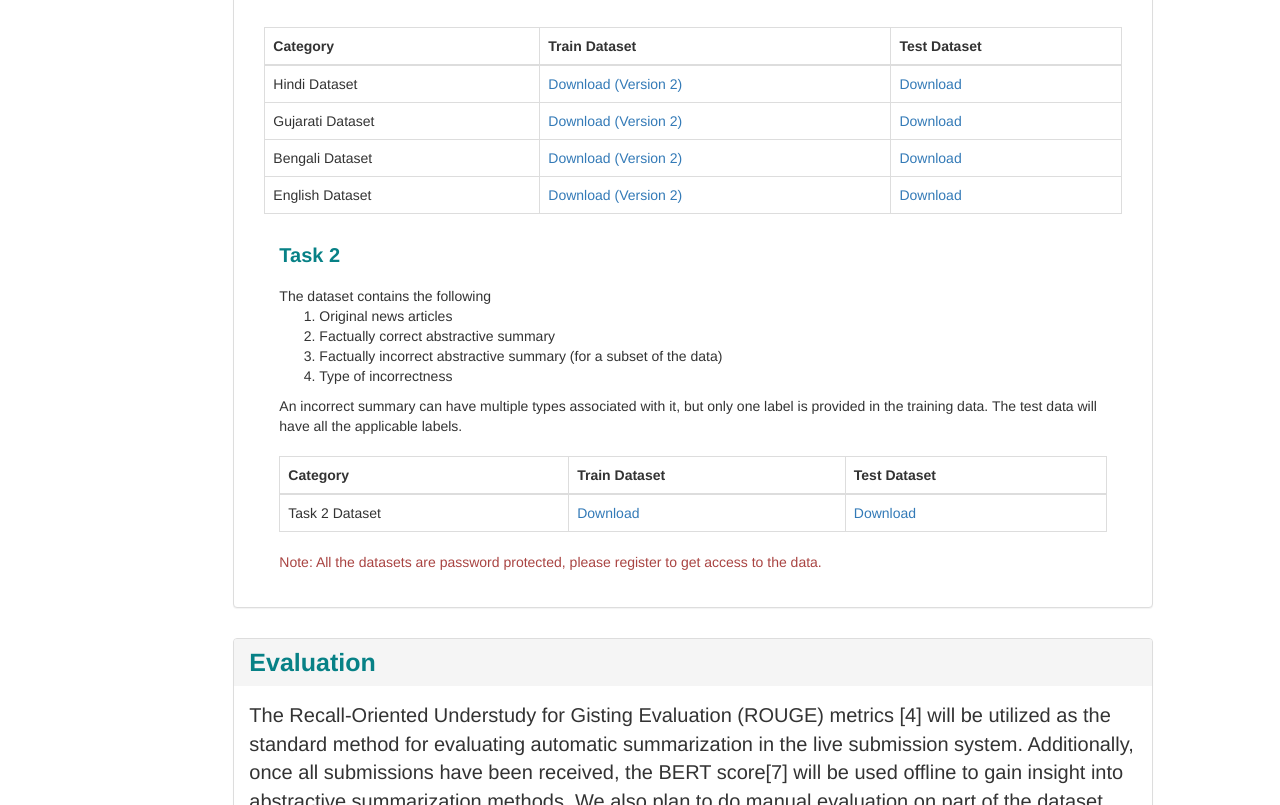
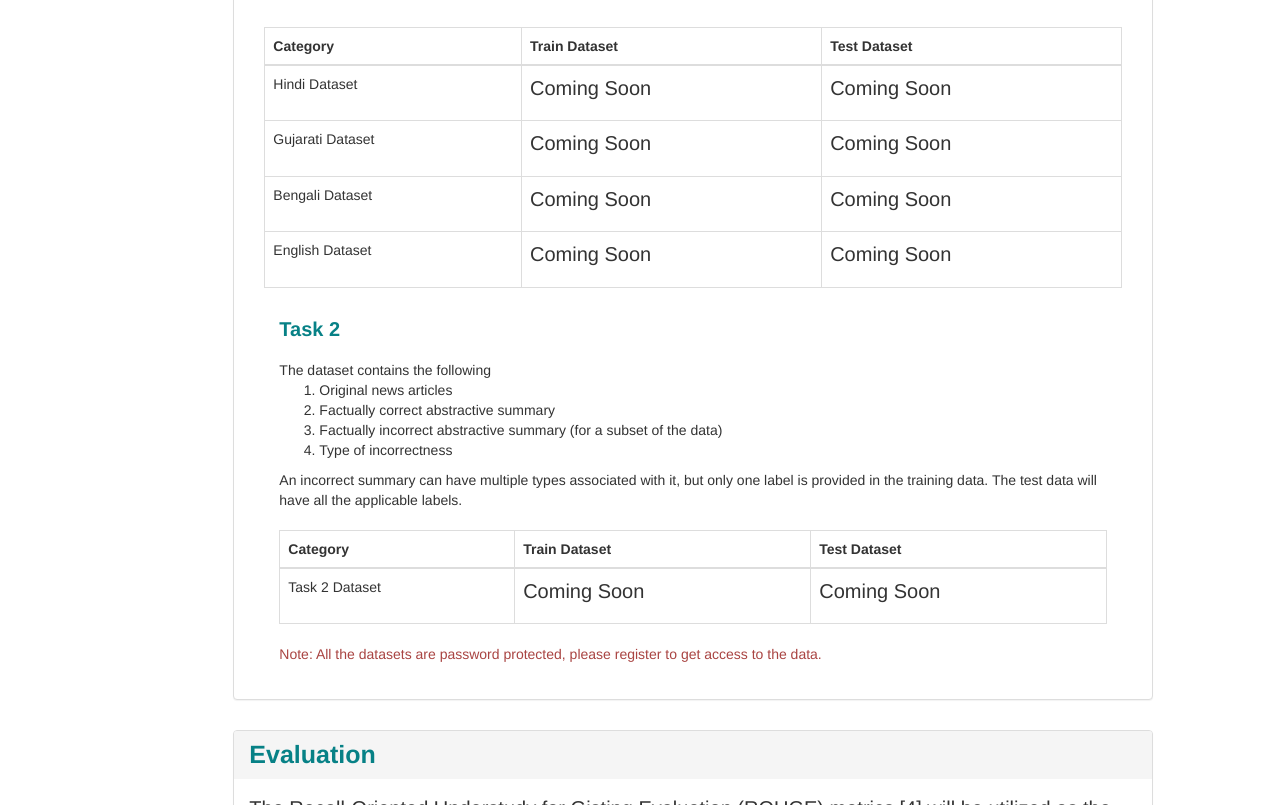
Before and after one commit to Dhwanit28/ILSUM2024, a plain HTML site: page Database.html in a window 1280 px wide. Shown: the part 747-1552 px from the top of the page. Drawn offline with Linux system fonts and the light colour scheme.

Commit message:
Update Database.html

```diff
--- a/Database.html
+++ b/Database.html
@@ -158,11 +158,13 @@
                                                 Hindi Dataset
                                             </td>
                                             <td>
-                                                <a href="https://ilsum.github.io/data/2023/HindiNews_train_v2.zip">Download (Version 2)</a>
+                                                <p> Coming Soon </p>
+<!--                                                 <a href="https://ilsum.github.io/data/2023/HindiNews_train_v2.zip">Download (Version 2)</a> -->
                                             </td>
 
                                             <td>
-                                                <a href="https://ilsum.github.io/data/2023/HindiNews_test.zip">Download</a>
+                                                <p> Coming Soon </p>
+<!--                                                 <a href="https://ilsum.github.io/data/2023/HindiNews_test.zip">Download</a> -->
                                             </td>
 
                                         </tr>
@@ -171,10 +173,12 @@
                                                 Gujarati Dataset
                                             </td>
                                             <td>
-                                                <a href="https://ilsum.github.io/data/2023/GujaratiNews_train_v2.zip">Download (Version 2)</a>
+                                                <p> Coming Soon </p>
+<!--                                                 <a href="https://ilsum.github.io/data/2023/GujaratiNews_train_v2.zip">Download (Version 2)</a> -->
                                             </td>
                                             <td>
-                                                <a href="https://ilsum.github.io/data/2023/GujaratiNews_test.zip">Download</a>
+                                                <p> Coming Soon </p>
+<!--                                                 <a href="https://ilsum.github.io/data/2023/GujaratiNews_test.zip">Download</a> -->
                                             </td>
 
                                         </tr>
@@ -183,10 +187,12 @@
                                                 Bengali Dataset
                                             </td>
                                             <td>
-                                                <a href="https://ilsum.github.io/data/2023/BengaliNews_train_v2.zip">Download (Version 2)</a>
+                                                <p> Coming Soon </p>
+<!--                                                 <a href="https://ilsum.github.io/data/2023/BengaliNews_train_v2.zip">Download (Version 2)</a> -->
                                             </td>
                                             <td>
-                                                <a href="https://ilsum.github.io/data/2023/BengaliNews_test.zip">Download</a>
+                                                <p> Coming Soon </p>
+<!--                                                 <a href="https://ilsum.github.io/data/2023/BengaliNews_test.zip">Download</a> -->
                                             </td>
 
                                         </tr>
@@ -195,10 +201,11 @@
                                                 English Dataset
                                             </td>
                                             <td>
-                                                <a href="https://ilsum.github.io/data/2023/EnglishNews_train_v2.zip">Download (Version 2)</a>
+                                                <p> Coming Soon </p>
+<!--                                                 <a href="https://ilsum.github.io/data/2023/EnglishNews_train_v2.zip">Download (Version 2)</a> -->
                                             </td>
-                                            <td>
-                                                <a href="https://ilsum.github.io/data/2023/EnglishNews_test.zip">Download</a>
+                                            <td><p> Coming Soon </p>
+<!--                                                 <a href="https://ilsum.github.io/data/2023/EnglishNews_test.zip">Download</a> -->
                                             </td>
                                         </tr>
                                     </tbody>
@@ -241,11 +248,13 @@
                                                 Task 2 Dataset
                                             </td>
                                             <td>
-                                                <a href="https://ilsum.github.io/data/2023/Task2_train.zip">Download</a>
+                                                <p> Coming Soon </p>
+<!--                                                 <a href="https://ilsum.github.io/data/2023/Task2_train.zip">Download</a> -->
                                             </td>
 
                                             <td>
-                                                <a href="https://ilsum.github.io/data/2023/Task2-ilsum23-test-published.zip">Download</a>
+                                                <p> Coming Soon </p>
+<!--                                                 <a href="https://ilsum.github.io/data/2023/Task2-ilsum23-test-published.zip">Download</a> -->
                                             </td>
                                         </tr>
                                     </tbody>
```
